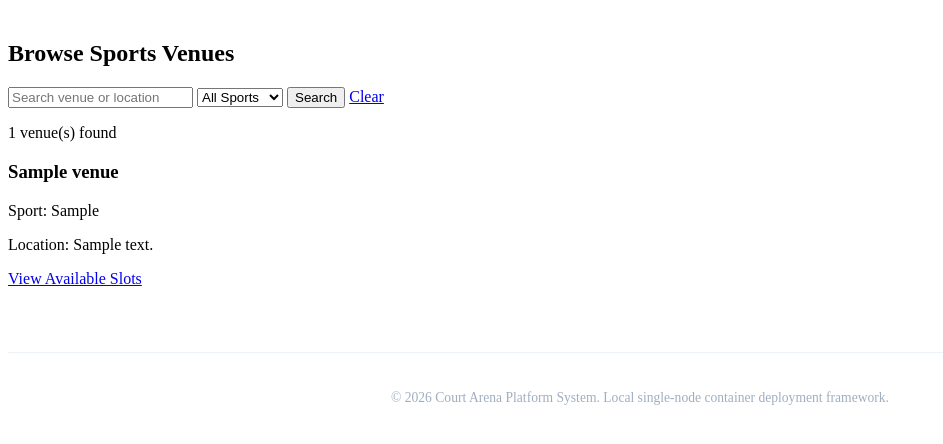
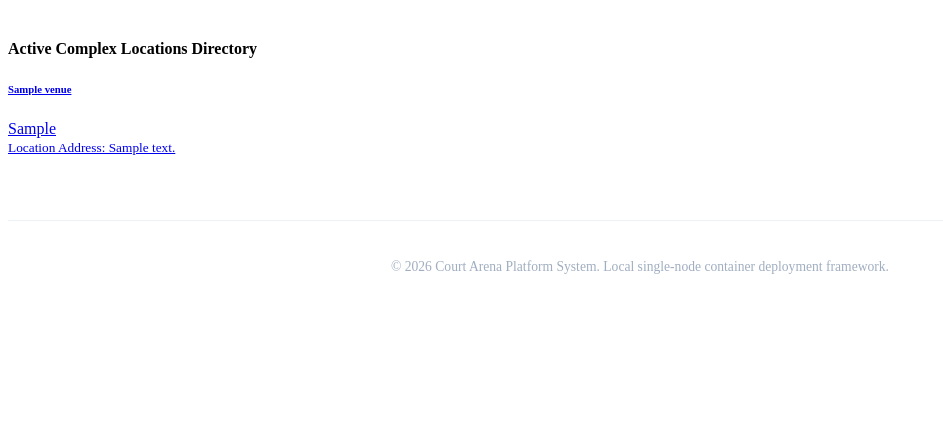
Before and after one commit to AndrewTDLSU/CCAPDEV-N24-1-CourtOne, a PHP site: template views/venues/browseVenues.php in a window 1280 px wide. Shown: the part 174-618 px from the top of the page, without its empty margins (0-943 px from the left). Run offline with PHP 8.4, Linux system fonts and the light colour scheme; the template is opened without the code that fills it: most values are stand-ins (such as "Sample title", 1, 10 or a date in 2020); data that the repository does not hold is empty.

Commit message:
Update browseVenues.php

```diff
--- a/views/venues/browseVenues.php
+++ b/views/venues/browseVenues.php
@@ -1,41 +1,14 @@
 <?php include_once __DIR__ . '/../partials/Header.php'; ?>
-
-<h2>Browse Sports Venues</h2>
-
-<!-- GET is used because searching does not change the database. -->
-<form action="index.php" method="GET" class="mb-3">
-    <input type="hidden" name="url" value="venue/browseVenues">
-
-    <input type="text" name="q" placeholder="Search venue or location"
-           value="<?php echo htmlspecialchars($search, ENT_QUOTES, 'UTF-8'); ?>">
-
-    <select name="sport">
-        <?php foreach (['all', 'Basketball', 'Badminton', 'Pickleball'] as $option): ?>
-            <option value="<?php echo $option; ?>" <?php echo $sport === $option ? 'selected' : ''; ?>>
-                <?php echo $option === 'all' ? 'All Sports' : $option; ?>
-            </option>
-        <?php endforeach; ?>
-    </select>
-
-    <button type="submit" class="btn btn-primary">Search</button>
-    <a href="index.php?url=venue/browseVenues">Clear</a>
-</form>
-
-<p><?php echo count($venues); ?> venue(s) found</p>
-
-<?php if (empty($venues)): ?>
-    <p>No venues match your search.</p>
-<?php endif; ?>
-
-<?php foreach ($venues as $venue): ?>
-    <div class="card p-3 mb-3">
-        <h3><?php echo htmlspecialchars($venue['venueName'], ENT_QUOTES, 'UTF-8'); ?></h3>
-        <p>Sport: <?php echo htmlspecialchars($venue['sportsType'], ENT_QUOTES, 'UTF-8'); ?></p>
-        <p>Location: <?php echo htmlspecialchars($venue['address'], ENT_QUOTES, 'UTF-8'); ?></p>
-        <a class="btn btn-primary" href="index.php?url=venue/viewVenue/<?php echo (int)$venue['venueID']; ?>">
-            View Available Slots
+<h4 class="mb-3 fw-bold">Active Complex Locations Directory</h4>
+<div class="list-group shadow-xs">
+    <?php foreach ($venues as $v): ?>
+        <a href="/index.php?url=venue/viewVenue/<?php echo $v['venueID']; ?>" class="list-group-item list-group-item-action p-3">
+            <div class="d-flex w-100 justify-content-between align-items-center">
+                <h6 class="mb-1 fw-bold text-dark"><?php echo htmlspecialchars($v['venueName'], ENT_QUOTES, 'UTF-8'); ?></h6>
+                <span class="badge bg-primary"><?php echo htmlspecialchars($v['sportsType'], ENT_QUOTES, 'UTF-8'); ?></span>
+            </div>
+            <small class="text-muted d-block mt-1">Location Address: <?php echo htmlspecialchars($v['address'], ENT_QUOTES, 'UTF-8'); ?></small>
         </a>
-    </div>
-<?php endforeach; ?>
-
+    <?php endforeach; ?>
+</div>
 <?php include_once __DIR__ . '/../partials/Footer.php'; ?>
```
